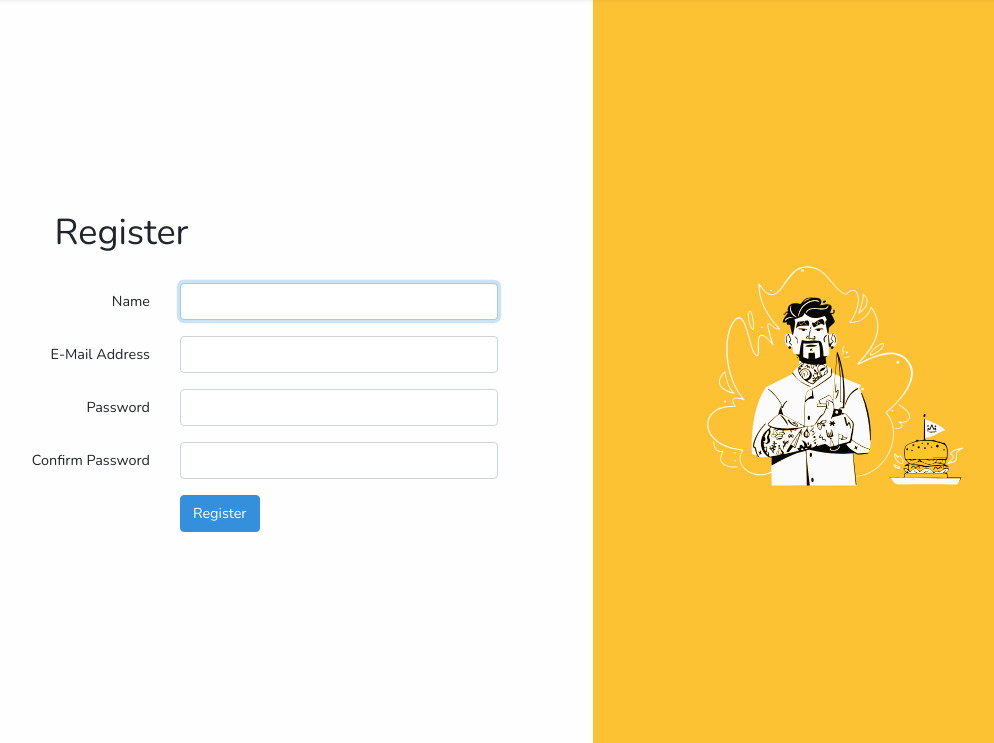
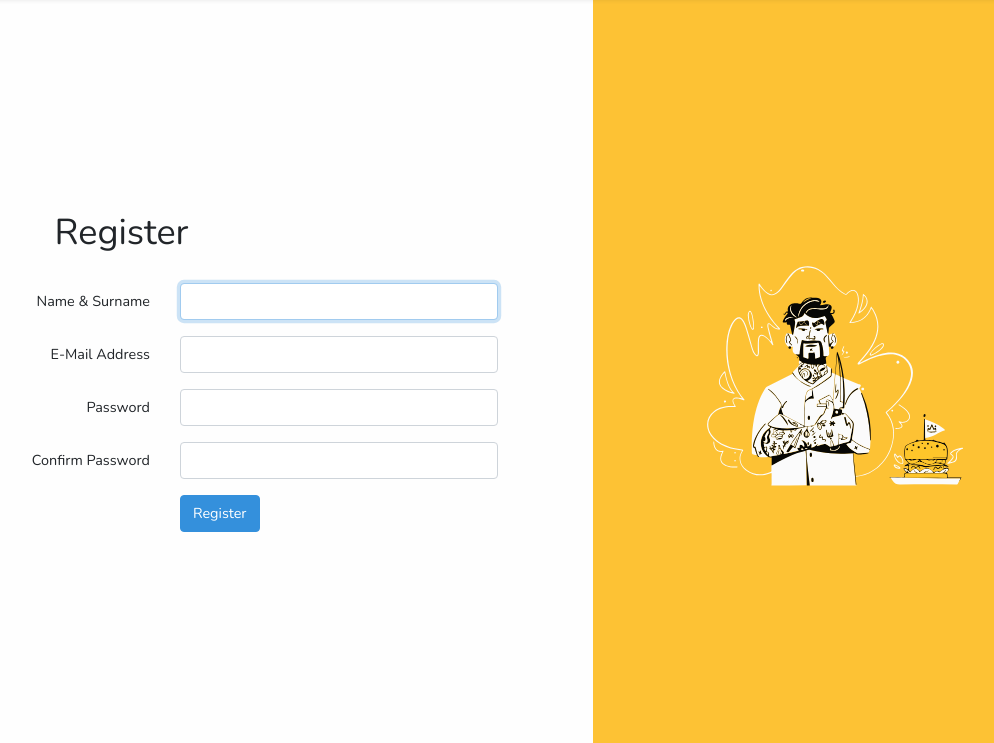
Before and after one commit to aleneri-github/deliveBoo, a Laravel app: page /register in a window 1280 px wide. Shown: the part 56-799 px from the top of the page, without its empty margins (137-1131 px from the left). Run offline with Laravel 8, Linux system fonts and the light colour scheme; style sheets or scripts are compiled from the project's sources.

Commit message:
Add Surname user register

```diff
--- a/resources/views/auth/register.blade.php
+++ b/resources/views/auth/register.blade.php
@@ -15,7 +15,7 @@
                                     @csrf
 
                                     <div class="form-group row">
-                                        <label for="name" class="col-md-4 col-form-label text-md-right">{{ __('Name') }}</label>
+                                        <label for="name" class="col-md-4 col-form-label text-md-right">{{ __('Name & Surname') }}</label>
 
                                         <div class="col-md-6">
                                             <input id="name" type="text" class="form-control @error('name') is-invalid @enderror" name="name" value="{{ old('name') }}" required autocomplete="name" autofocus>
```
